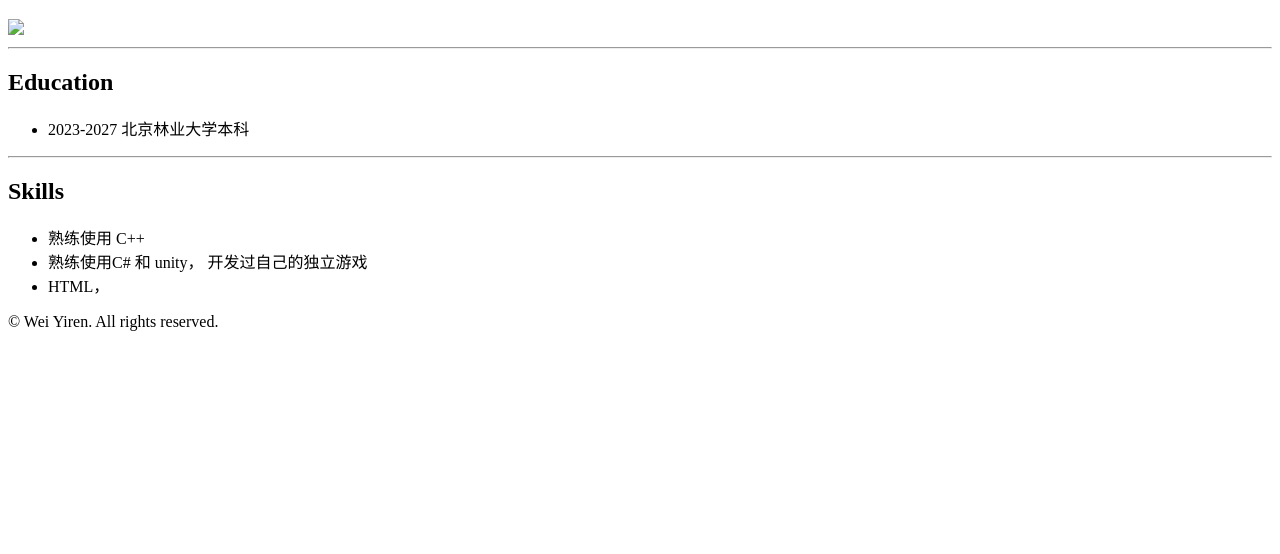
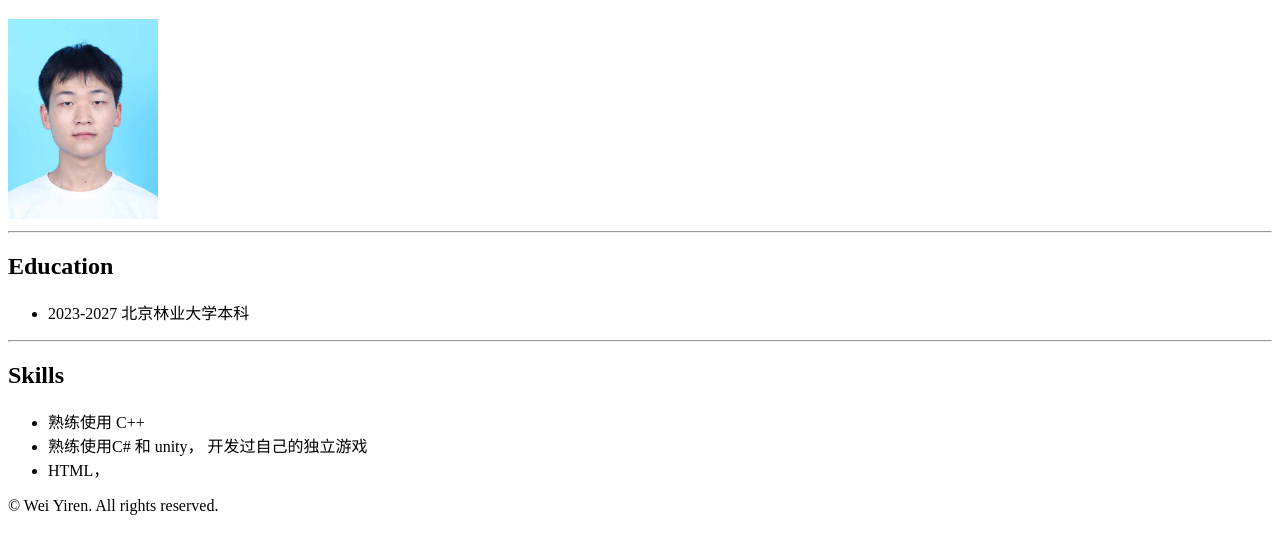
Before and after one commit to wer01R/MyPortfolio, a plain HTML site: page index.html in a window 1280 px wide. Shown: the part 70-624 px from the top of the page. Drawn offline with Linux system fonts and the light colour scheme.

Commit message:
fix the image bug

```diff
--- a/index.html
+++ b/index.html
@@ -9,7 +9,7 @@
 
     <body>
         <h1>魏毅仁</h1>
-        <img src = "assect/image/xszpLoad.jpg" height="200" />
+        <img src = "assect/image/MyPhoto.jpg" height="200" />
         <hr />
 
         <h2>Education</h2>
```
